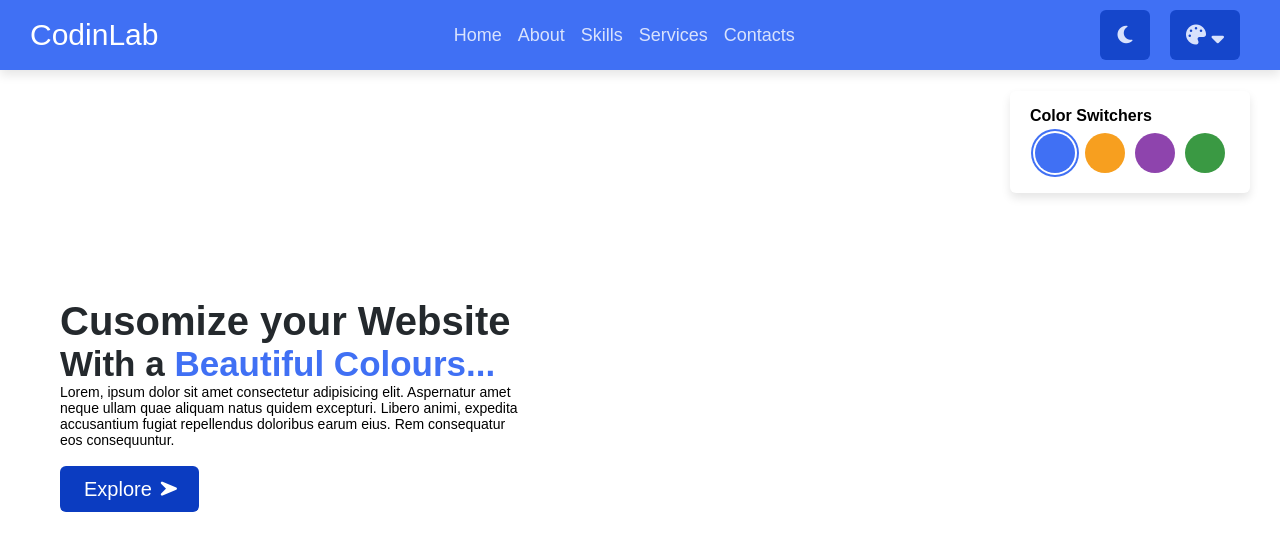
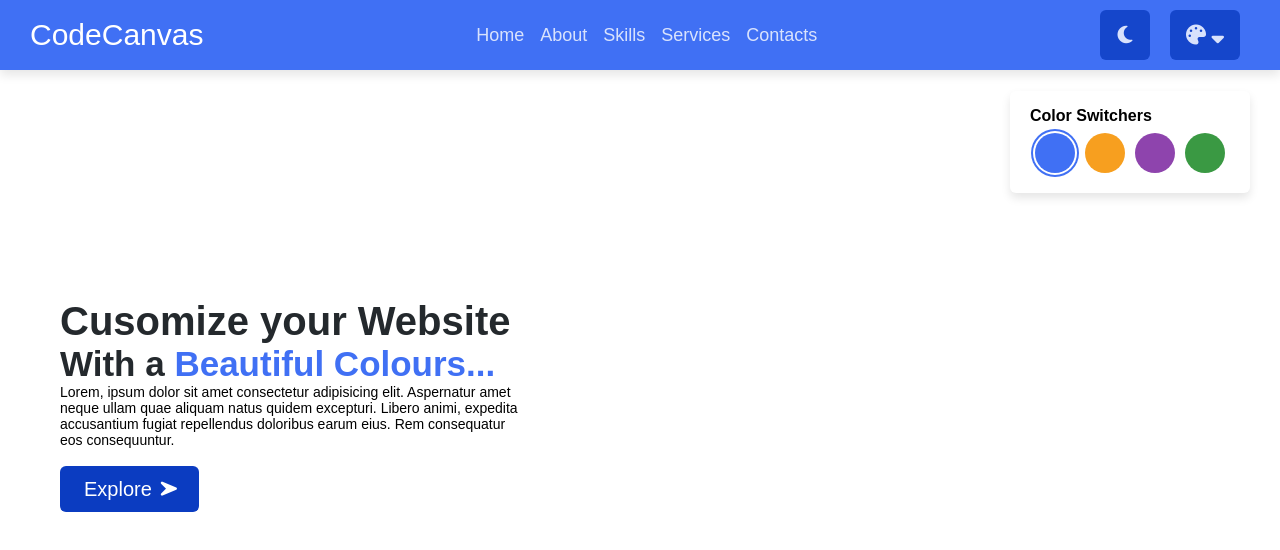
Before and after one commit to Waqas-Khan-CodeCanvas/JavaScript-Projects-2025, a plain HTML site: page 14-wesite_color_switcher/index.html in a window 1280 px wide. Drawn offline with Linux system fonts and the light colour scheme.

Commit message:
14 project added

```diff
--- a/wesite_color_switcher/index.html
+++ b/14-wesite_color_switcher/index.html
@@ -14,7 +14,7 @@
 <body>
     <nav>
         <div class="nvabar">
-            <div class="logo"><a href="#">CodinLab</a></div>
+            <div class="logo"><a href="#">CodeCanvas</a></div>
 
             <ul class="nav-links">
                 <li><a href="#">Home</a></li>
```
Also changed, not shown: 14-wesite_color_switcher/script.js (added), 14-wesite_color_switcher/stuyle.css (renamed from wesite_color_switcher/stuyle.css).
